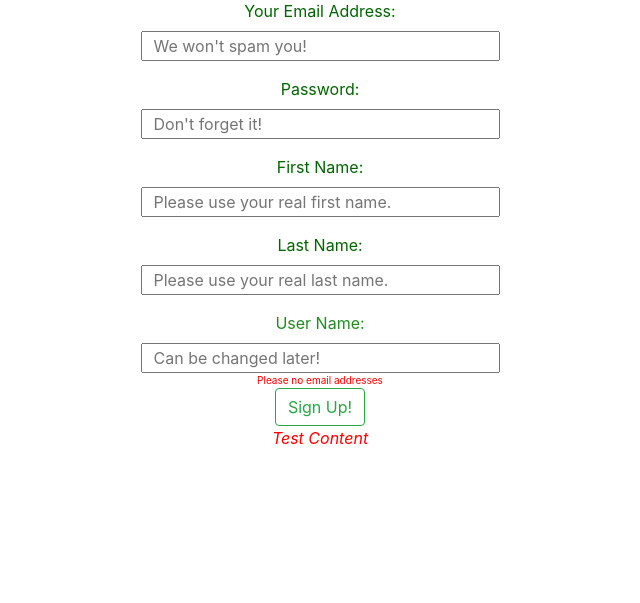
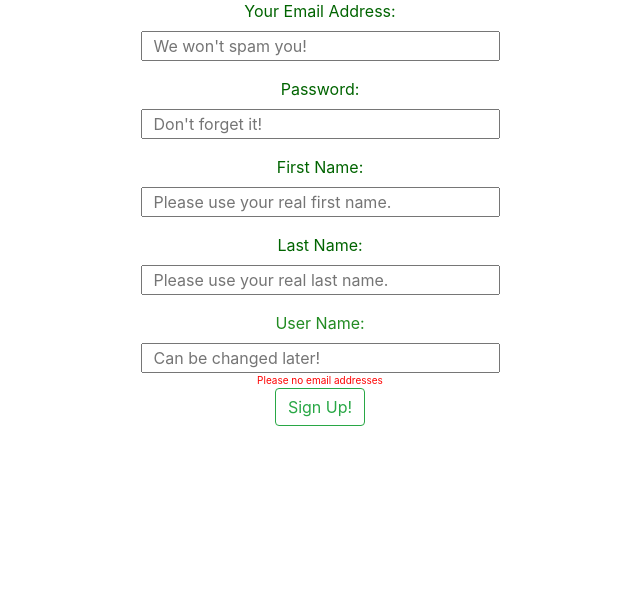
Before and after one commit to pxz336/MumboMyJumbo, a PHP site: page /userSignupForm.php in a window 1280 px wide. Shown: the part 197-800 px from the top of the page, without its empty margins (320-960 px from the left). Run offline with PHP 8.4, Linux system fonts and the light colour scheme.

Commit message:
Removed Test Content
Removed "Test Content" from errorBox div. Whoops.

```diff
--- a/userSignupForm.php
+++ b/userSignupForm.php
@@ -56,7 +56,7 @@
                             value="submit">Sign Up!</button>
                 </div>
             </form>
-            <div class = 'd-flex justify-content-center' id = "errorBox" name = "errorBox" style ="color:red;font-style:italic">Test Content</div>
+            <div class = 'd-flex justify-content-center' id = "errorBox" name = "errorBox" style ="color:red;font-style:italic"></div>
         </div>
 
         <?php include("footer.php")?>
```
